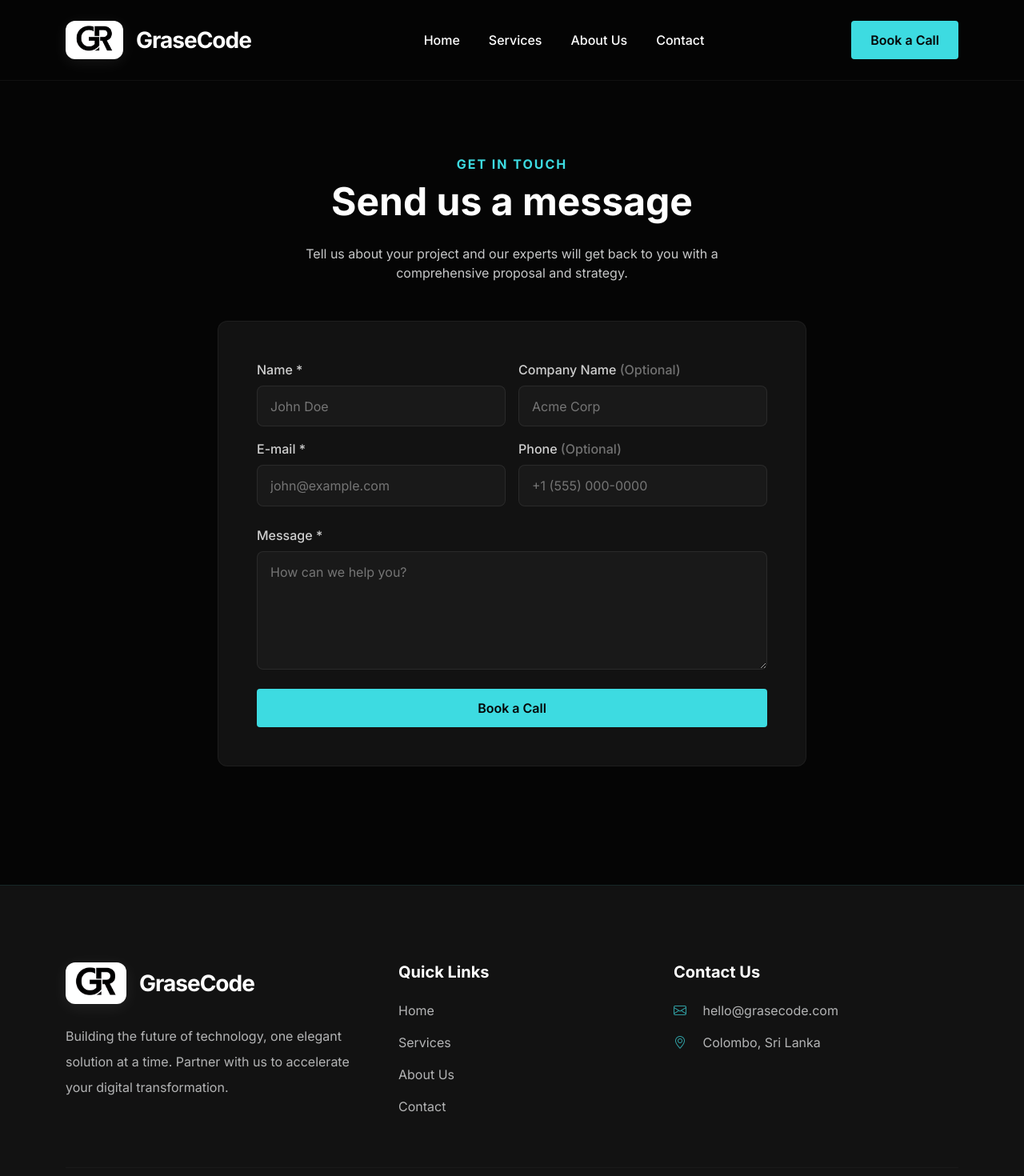
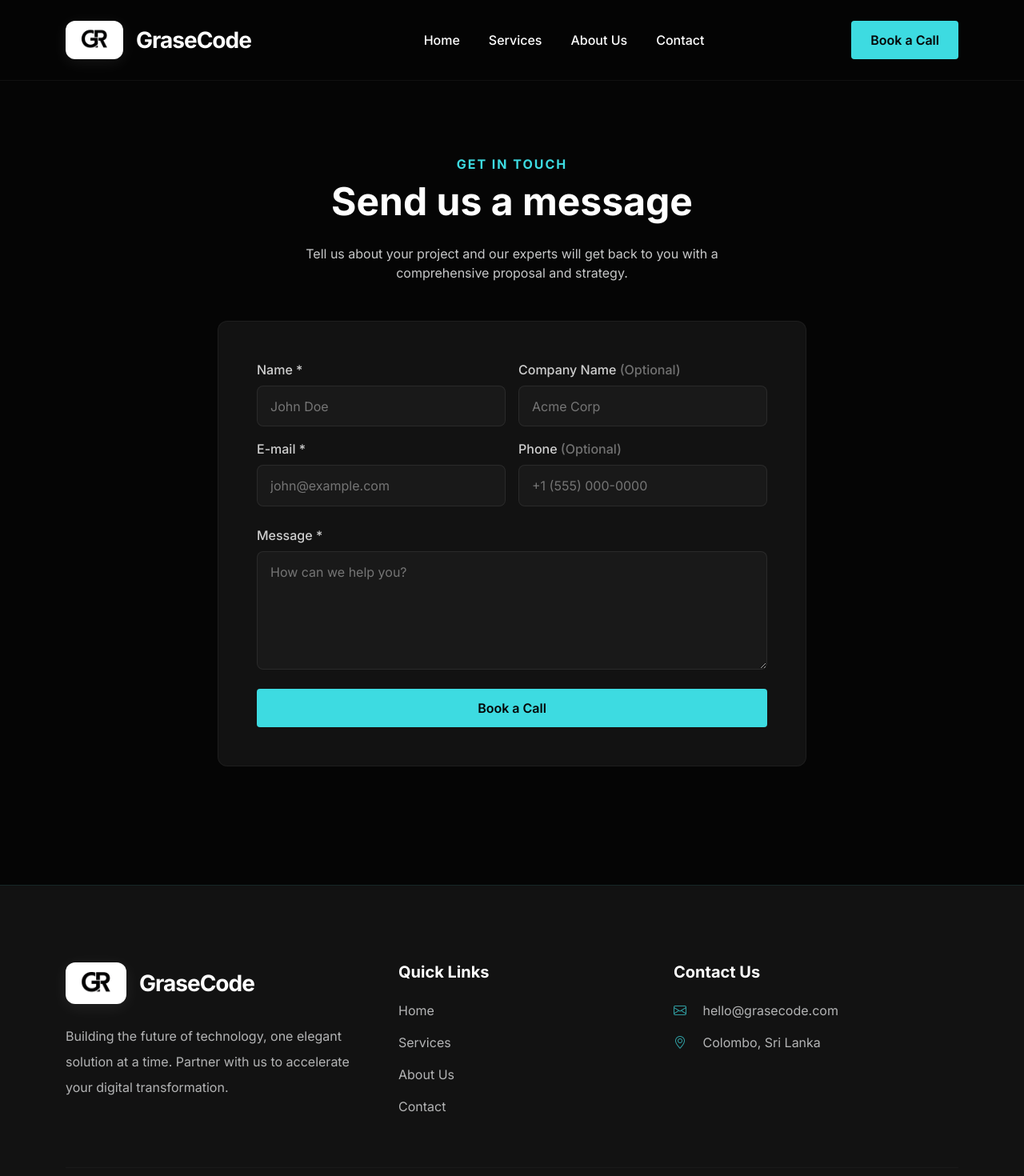
Before and after one commit to jeyantharan/GraseCode, a Next.js app: page /contact in a window 1280 px wide. Shown: the top 1470 px of the page at 80% size. Built offline with nearby package versions, Linux system fonts and the light colour scheme.

Commit message:
refactor: remove transform scale from navbar logo and update svg file

```diff
--- a/src/components/Footer.tsx
+++ b/src/components/Footer.tsx
@@ -17,7 +17,7 @@ const Footer = () => {
                   alt="GraseCode Logo"
                   width={160}
                   height={45}
-                  style={{ width: 'auto', height: '40px', objectFit: 'contain', transform: 'scale(3.0)' }}
+                  style={{ width: 'auto', height: '40px', objectFit: 'contain' }}
                 />
               </div>
               <div className="text-white fw-bold fs-3" style={{ letterSpacing: "-1px" }}>GraseCode</div>
--- a/src/components/Navbar.tsx
+++ b/src/components/Navbar.tsx
@@ -28,7 +28,7 @@ const Navbar = () => {
                 alt="GraseCode Logo"
                 width={160}
                 height={45}
-                style={{ width: 'auto', height: '36px', objectFit: 'contain', transform: 'scale(3.0)' }}
+                style={{ width: 'auto', height: '36px', objectFit: 'contain' }}
                 priority
               />
             </div>
```
Also changed, not shown: public/grasecode-logo.svg.
